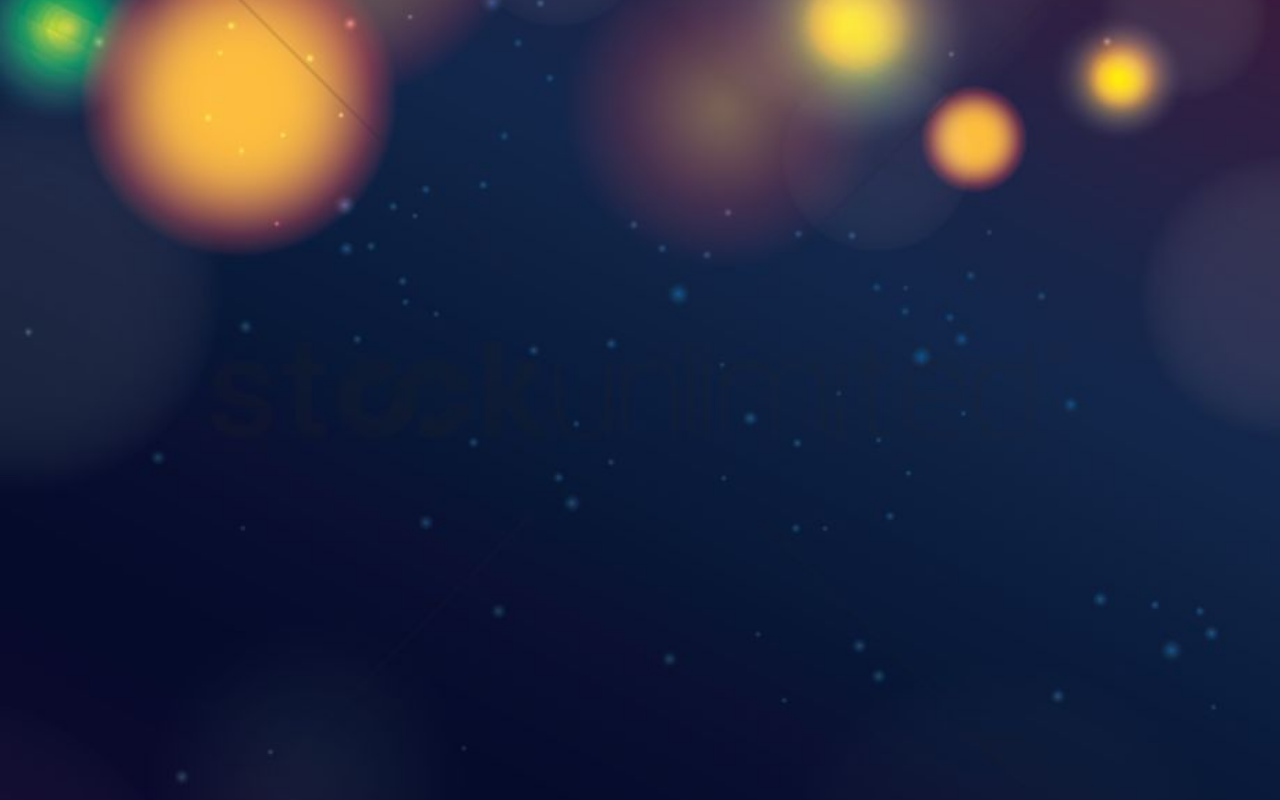
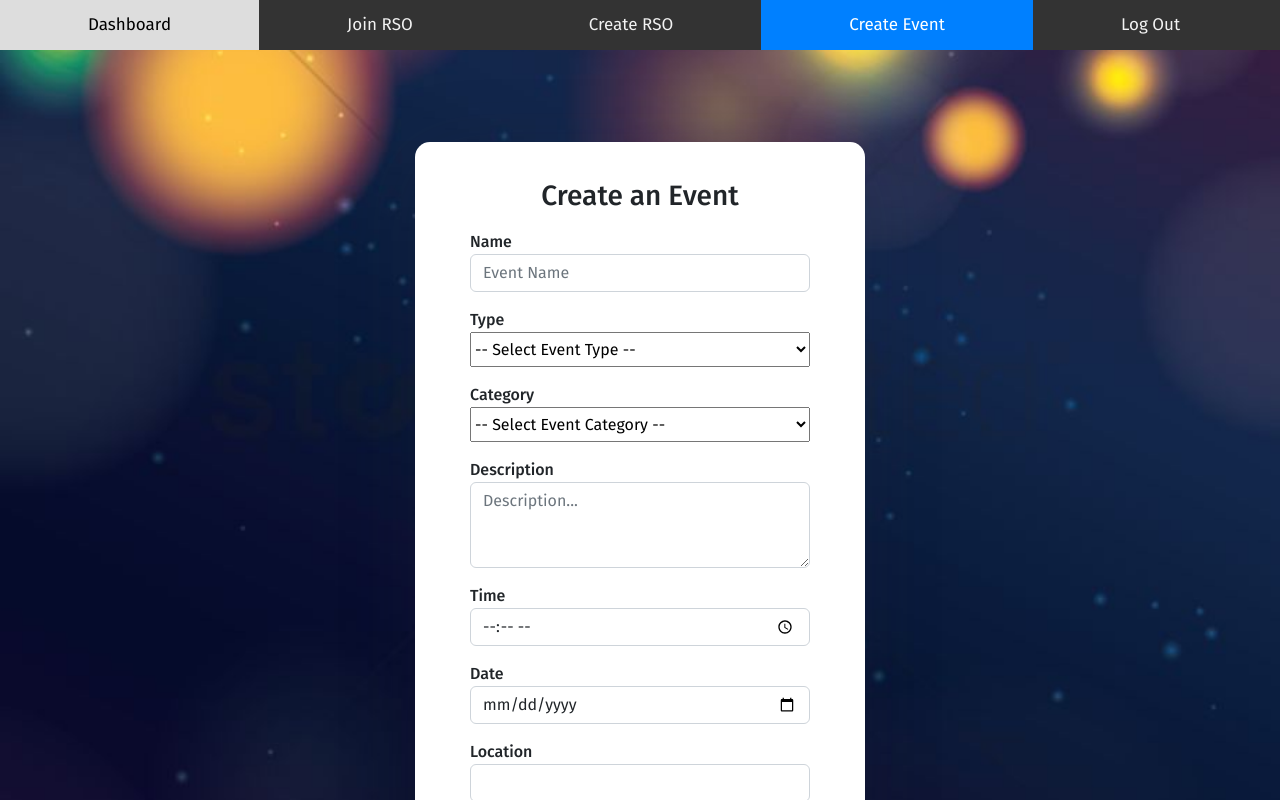
Before and after one commit to RobbyUriarte2/Database-Project, a React (Create React App) app: page /create-event/1/1 in a window 1280 px wide. Before the commit this address had no page. Shown: the top 800 px of the page. Built offline with nearby package versions, Linux system fonts and the light colour scheme; the HTML template or start-up script is replaced by a standard one.

Commit message:
User Login

```diff
--- a/src/App.js
+++ b/src/App.js
@@ -18,13 +18,13 @@ function App() {
         <Route exact path="/" element={<Login />} />
         <Route path="/sign-in" element={<Login />} />
         <Route path="/sign-up" element={<SignUp />} />
-        <Route path="/home" element={<HomePage />} />
-        <Route path="/join" element={<Join />} />
-        <Route path="/create-rso" element={<RSO />} />
-        <Route path="/create-event" element={<CreateEvent />} />
+        <Route path="/home/:user/:permission" element={<HomePage />} />
+        <Route path="/join/:user/:permission" element={<Join />} />
+        <Route path="/create-rso/:user/:permission" element={<RSO />} />
+        <Route path="/create-event/:user/:permission" element={<CreateEvent />} />
         <Route path="/student/:user" element={<StudentSignUp />} />
-        <Route path="/admin" element={<AdminSignUp />} />
-        <Route path="/super-admin" element={<SuperAdminSignUp />} />
+        <Route path="/admin/:user" element={<AdminSignUp />} />
+        <Route path="/super-admin/:user" element={<SuperAdminSignUp />} />
       </Routes>
     </Router>
   );
--- a/src/Pages/Create Event/CreateEvent.js
+++ b/src/Pages/Create Event/CreateEvent.js
@@ -1,7 +1,11 @@
 import React from "react";
 import './CreateEvent.css';
+import { useParams } from "react-router-dom";
+import { useEffect } from "react";
 
 function CreateEvent() {
+
+    const { user, permission } = useParams();
 
     function RSOSelected() {
         if(document.getElementById("event").value === 'rso') {
@@ -12,13 +16,18 @@ function CreateEvent() {
         }
     }
 
+    useEffect(() =>{
+      if(permission !== "super-admin") {
+        document.getElementById("public").style.display = "none";
+      }
+    })
     return (
        <>
        <div className="topnav">
-            <a href="/home">Dashboard</a>
-            <a  href="/join">Join RSO</a>
-            <a  href="/create-rso">Create RSO</a>
-            <a className="active" href="/create-event">Create Event</a>
+            <a href={`/home/${user}/${permission}`}>Dashboard</a>
+            <a  href={`/join/${user}/${permission}`}>Join RSO</a>
+            <a  href={`/create-rso/${user}/${permission}`}>Create RSO</a>
+            <a className="active" href={`/create-event/${user}/${permission}`}>Create Event</a>
             <a href="/sign-in">Log Out</a>
         </div>
        <div className="auth-card" style={{marginTop: '150px'}}>
@@ -39,7 +48,7 @@ function CreateEvent() {
                 <select id="event" className="select" onChange={RSOSelected} required>
                             <option value="">-- Select Event Type --</option>
                             <option value="private">Private</option>
-                            <option value="fundraising">Fundraising</option>
+                            <option value="public" id="public">Public</option>
                             <option value="rso">RSO</option>
                         </select>
               </div>
--- a/src/Pages/Create RSO/RSO.js
+++ b/src/Pages/Create RSO/RSO.js
@@ -1,14 +1,16 @@
 import React from "react";
 import './RSO.css';
+import { useParams } from "react-router-dom";
 
 function RSO() {
+  const { user, permission } = useParams();
     return (
        <>
        <div class="topnav">
-            <a href="/home">Dashboard</a>
-            <a  href="/join">Join RSO</a>
-            <a class="active" href="/create-rso">Create RSO</a>
-            <a href="/create-event">Create Event</a>
+       <a href={`/home/${user}/${permission}`}>Dashboard</a>
+            <a  href={`/join/${user}/${permission}`}>Join RSO</a>
+            <a className="active" href={`/create-rso/${user}/${permission}`}>Create RSO</a>
+            <a href={`/create-event/${user}/${permission}`}>Create Event</a>
             <a href="/sign-in">Log Out</a>
         </div>
        <div className="auth-card">
--- a/src/Pages/HomePage/HomePage.js
+++ b/src/Pages/HomePage/HomePage.js
@@ -1,8 +1,13 @@
 import React from "react";
 import './HomePage.css';
 import { Card, ListGroup } from "react-bootstrap";
+import { useEffect } from "react";
+import { useParams } from "react-router-dom";
+
 
 function HomePage() {
+    const { user, permission } = useParams();
+
     const obj1 = {
         Name: "Sprit Splash",
         Date: "10/20/25",
@@ -29,14 +34,20 @@ function HomePage() {
         Time: "2:00 PM",
     };
     let events = [obj1, obj2, obj3, obj4, obj5];
+
+    useEffect(()=> {
+        if(permission === "student")
+            document.getElementById("event").style.display = "none";
+    })
+    console.log()
     return (
         <>
         <div className="mainpages">
         <div class="topnav">
-            <a class="active" href="/home">Dashboard</a>
-            <a href="/join">Join RSO</a>
-            <a href="/create-rso">Create RSO</a>
-            <a href="/create-event">Create Event</a>
+            <a className="active" href={`/home/${user}/${permission}`}>Dashboard</a>
+            <a  href={`/join/${user}/${permission}`}>Join RSO</a>
+            <a  href={`/create-rso/${user}/${permission}`}>Create RSO</a>
+            <a href={`/create-event/${user}/${permission}`}>Create Event</a>
             <a href="/sign-in">Log Out</a>
         </div>
 
--- a/src/Pages/Join/Join.js
+++ b/src/Pages/Join/Join.js
@@ -1,14 +1,17 @@
 import React from "react";
 import './Join.css';
+import { useParams } from "react-router-dom";
 
 function Join() {
+    const { user, permission } = useParams();
+
     return (
        <>
        <div class="topnav">
-            <a href="/home">Dashboard</a>
-            <a class="active" href="/join">Join RSO</a>
-            <a href="/create-rso">Create RSO</a>
-            <a href="/create-event">Create Event</a>
+            <a href={`/home/${user}/${permission}`}>Dashboard</a>
+            <a  className="active" href={`/join/${user}/${permission}`}>Join RSO</a>
+            <a  href={`/create-rso/${user}/${permission}`}>Create RSO</a>
+            <a href={`/create-event/${user}/${permission}`}>Create Event</a>
             <a href="/sign-in">Log Out</a>
         </div>
        <div className="auth-card">
--- a/src/Pages/Login/Login.css
+++ b/src/Pages/Login/Login.css
@@ -63,3 +63,8 @@ body, html, .App, #root, .auth-card {
 .forgot-password a {
   color: #006eff;
 }
+
+.errorMessage {
+  color: red;
+  font-family: Arial, Helvetica, sans-serif;
+}
--- a/src/Pages/Login/Login.js
+++ b/src/Pages/Login/Login.js
@@ -1,29 +1,80 @@
 import React from "react";
 import './Login.css'
+import { useEffect } from "react";
+import { useNavigate } from "react-router-dom";
 
 function Login() {
+  let navigate = useNavigate();
+
+  async function logUserIn(event){
+    event.preventDefault();
+
+    document.getElementById("error").style.display = "none";
+    document.getElementById("errorEmail").style.display = "none";
+
+    const props = {
+      method: 'POST',
+      headers: {'Content-Type':'application/json'},
+      body: JSON.stringify({
+          email: document.getElementById("userEmail").value,
+          password: document.getElementById("userPassword").value
+        })
+    };
+
+    await fetch('http://localhost:8080/api/user/login', props)
+    .then(async (Success) => {
+        let result = await Success.json();
+        console.log(result);
+        if(Object.keys(result).length === 0){
+          document.getElementById("errorEmail").style.display = "";
+        }
+        else if(result.user.password !== document.getElementById("userPassword").value){
+          document.getElementById("error").style.display = "";
+        }
+        else {
+          navigate(`/home/${result.user.userID}/${result.user.permission}`)
+          console.log(result.user.permission);
+          console.log("login success");
+        }
+        },
+        (failure) => {
+            console.error(failure);
+        },
+    );
+  }
+
+  useEffect(()=>{
+    document.getElementById("form").addEventListener("submit", function(event){logUserIn(event)});
+    document.getElementById("error").style.display = "none";
+    document.getElementById("errorEmail").style.display = "none";
+  });
+
     return (
         <div className="auth-card">
           <div className="auth-content">
-            <form action="/home">
+            <form id="form">
               <h3>Sign In</h3>
               <div className="mb-3">
                 <label>Email Address</label>
                 <input
+                  id="userEmail"
                   type="email"
                   className="form-control"
                   placeholder="Enter Email"
                   required
                 />
+                <span id="errorEmail" className="errorMessage">Incorrect Email</span>
               </div>
               <div className="mb-3">
                 <label>Password</label>
                 <input
+                  id="userPassword"
                   type="password"
                   className="form-control"
                   placeholder="Enter Password"
                   required
                 />
+                <span id="error" className="errorMessage">Incorrect Password</span>
                 <p className="forgot-password text-right">
                   <a href="forgot-password">Forgot Password?</a>
                 </p>
--- a/src/Pages/SignUp/SignUp.js
+++ b/src/Pages/SignUp/SignUp.js
@@ -6,8 +6,7 @@ function SignUp() {
     const navigate = useNavigate();
 
     async function CreateUser(event) {
-    event.preventDefault();
-    console.log("Function Called");
+        event.preventDefault();
 
         var type;
         var types = document.getElementsByName('account');
--- a/src/backend/controllers/users.controller.js
+++ b/src/backend/controllers/users.controller.js
@@ -38,10 +38,8 @@ exports.create = (req, res) => {
       });
     }
 
-
-
     // Save Event in the database
-    User.create(req.email, req.password, (err, data) => {
+    User.login(req.body.email, req.body.password, (err, data) => {
       if (err)
         res.status(500).send({
           message:
```
Also changed, not shown: src/backend/models/users.model.js (+9 -9 lines).
